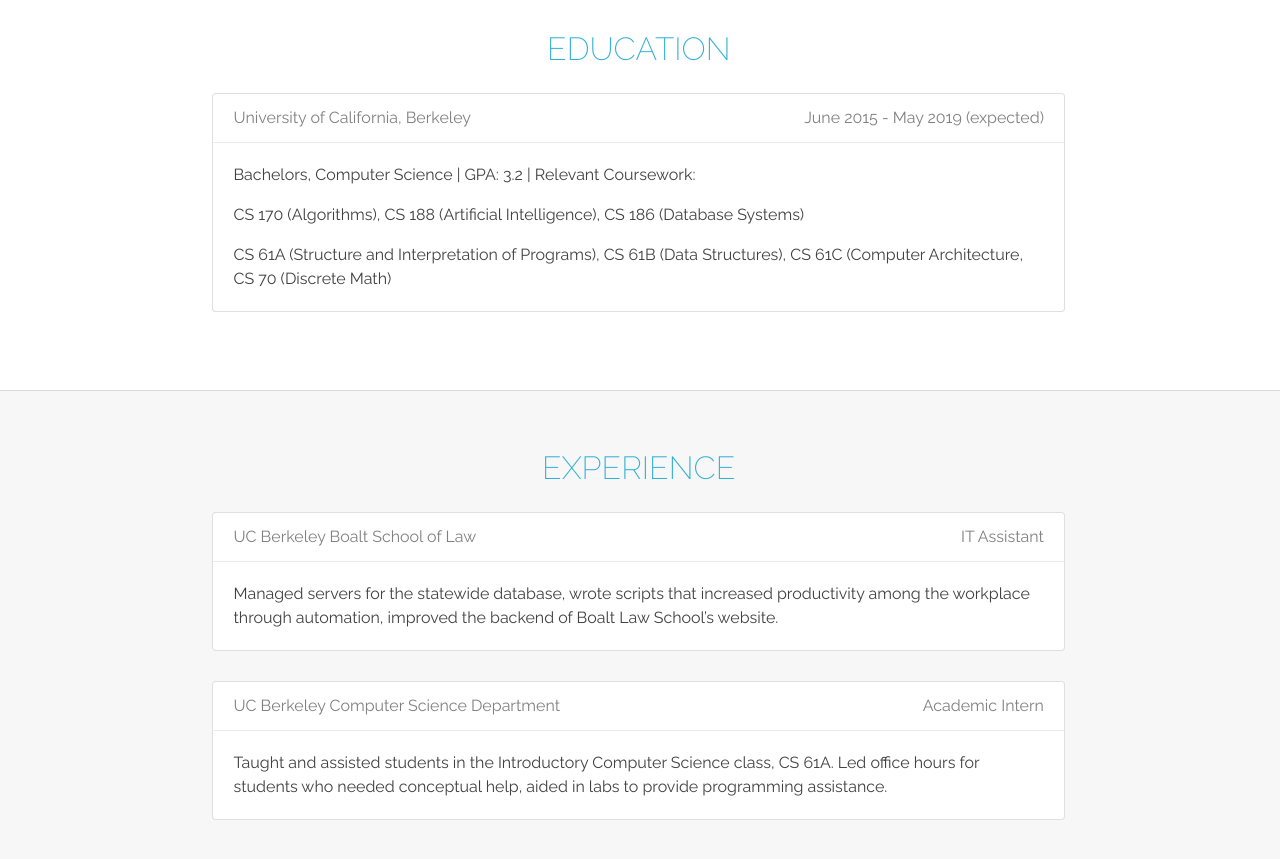
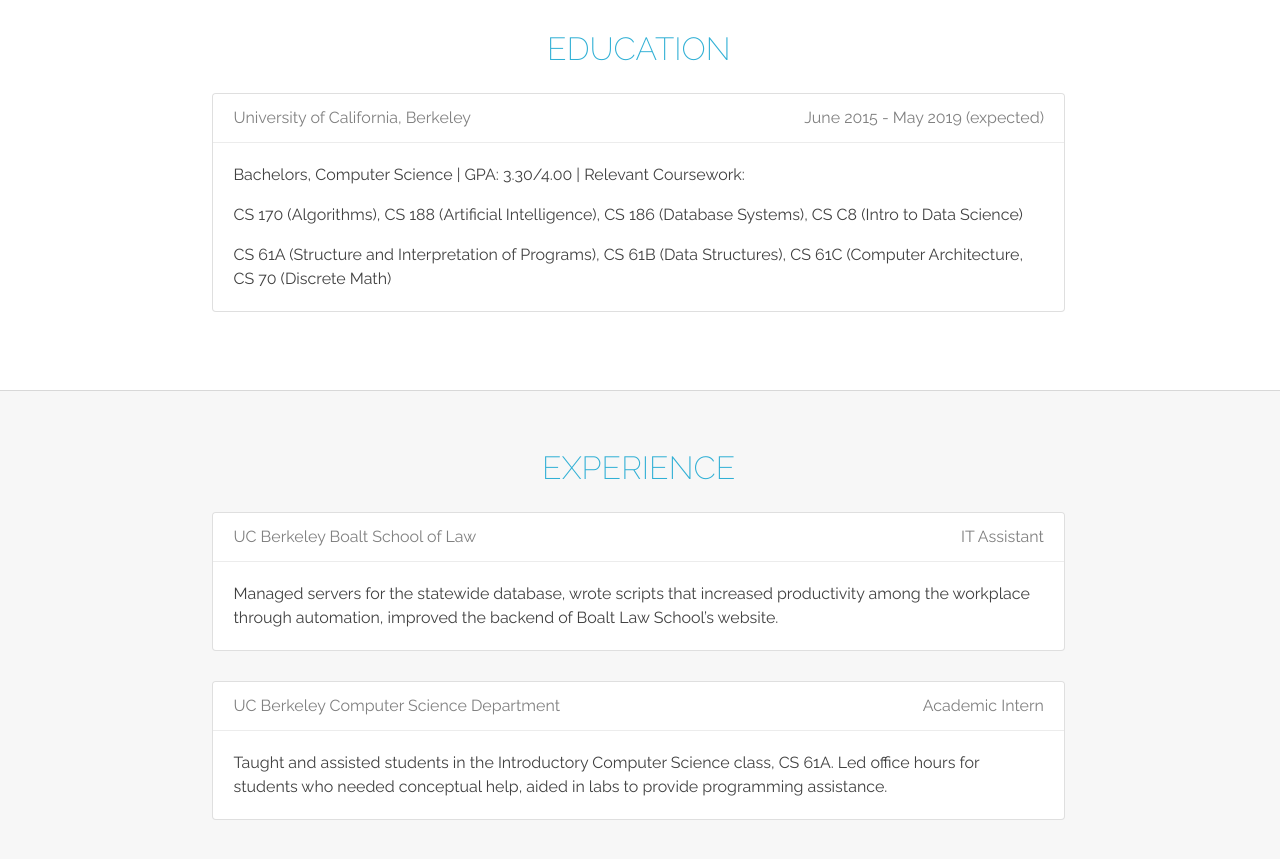
Before and after one commit to aarontlee10/aarontlee10.github.io, a plain HTML site: page index.html in a window 1280 px wide. Shown: the part 1127-1986 px from the top of the page. Drawn offline with Linux system fonts and the light colour scheme.

Commit message:
changed education

```diff
--- a/index.html
+++ b/index.html
@@ -88,8 +88,8 @@
                 <h4>University of California, Berkeley <span class="job-title">June 2015 - May 2019 (expected)</span></h4>
               </div>
               <div class="card-content">
-                <p>Bachelors, Computer Science | GPA: 3.2 | Relevant Coursework: </p>
-                <p>CS 170 (Algorithms), CS 188 (Artificial Intelligence), CS 186 (Database Systems)</p>
+                <p>Bachelors, Computer Science | GPA: 3.30/4.00 | Relevant Coursework: </p>
+                <p>CS 170 (Algorithms), CS 188 (Artificial Intelligence), CS 186 (Database Systems), CS C8 (Intro to Data Science)</p>
                 <p>CS 61A (Structure and Interpretation of Programs), CS 61B (Data Structures), CS 61C (Computer Architecture, CS 70 (Discrete Math)</p>
               </div>
             </div>
```
